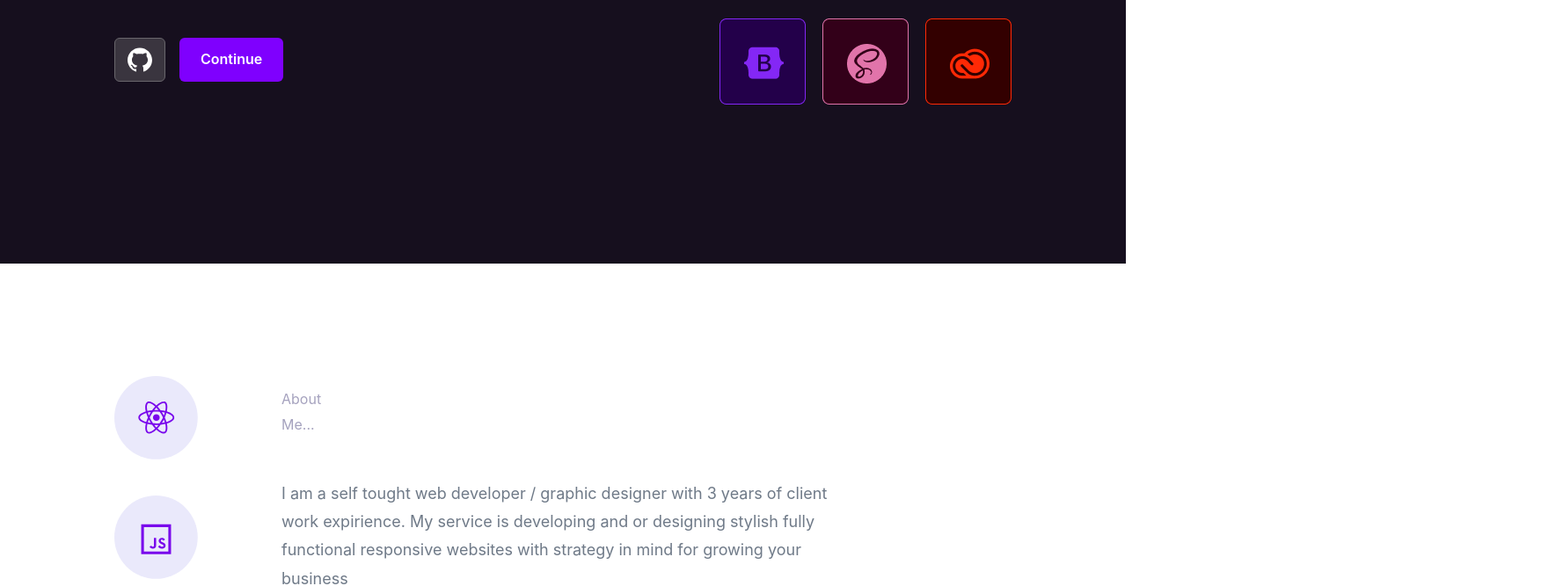
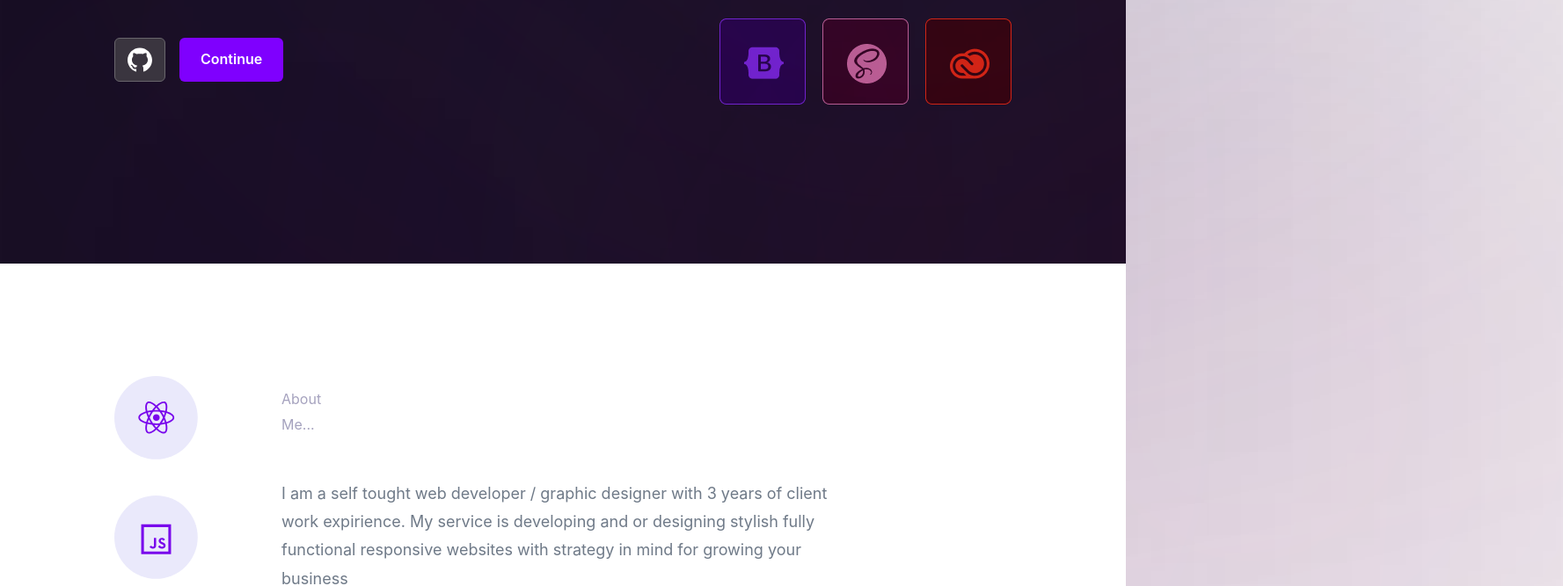
Before and after one commit to jacobpacheco100/jacobpacheco-portfolio, a React (Create React App) app: page / in a window 1280 px wide. Shown: the part 423-1090 px from the top of the page at 88% size, 1777 px wide, since content can reach past the window. Built offline with nearby package versions, Linux system fonts and the light colour scheme.

Commit message:
added: hero gradients

```diff
--- a/package.json
+++ b/package.json
@@ -1,5 +1,5 @@
 {
-  "homepage": "https://jacobpacheco100/jacobpacheco-portfolio",
+  "homepage": "https://jacobpacheco100.github.io/jacobpacheco-portfolio",
   "name": "aug-2022",
   "version": "0.1.0",
   "private": true,
--- a/src/App.jsx
+++ b/src/App.jsx
@@ -24,7 +24,50 @@ function App() {
   return (
     <div className='App'>
       {/* header */}
-      <Box as='header' w='100vw' h='723px' bg='black'>
+      <Box as='header' w='100vw' h='723px' bg='black' pos='relative'>
+        {/* bg gradients */}
+        <div
+          style={{
+            zIndex: 0,
+            position: 'absolute',
+            width: '714px',
+            height: '715px',
+            left: '0',
+            bottom: '-380px',
+            filter: 'blur(438px)',
+            background:
+              'radial-gradient(50% 50% at 50% 50%, rgba(121, 7, 236, 0.6) 0%, rgba(22, 15, 30, 0.6) 100%)',
+            filter: 'blur(438px)',
+          }}
+        ></div>
+
+        <div
+          style={{
+            position: 'absolute',
+            width: '589px',
+            height: '590px',
+            left: '738px',
+            top: '-437px',
+            background:
+              'radial-gradient(50% 50% at 50% 50%, #7B88FF 0%, #160F1E 100%)',
+            filter: 'blur(438px)',
+          }}
+        ></div>
+
+        <div
+          style={{
+            position: 'absolute',
+            width: '714px',
+            height: '715px',
+            left: '1063px',
+            top: '522px',
+
+            background:
+              'radial-gradient(50% 50% at 50% 50%, rgba(255, 0, 184, 0.6) 0%, rgba(22, 15, 30, 0.6) 100%)',
+            filter: 'blur(438px)',
+          }}
+        ></div>
+        {/* content */}
         <Container>
           <Navbar
             about={() => scrollToSection(about)}
@@ -41,7 +84,14 @@ function App() {
       </Box>
 
       {/* about */}
-      <Box ref={about} as='section' w='100vw' minH={{ base: 880, md: 857 }}>
+      <Box
+        ref={about}
+        as='section'
+        w='100vw'
+        minH={{ base: 880, md: 857 }}
+        bg='white'
+        pos='absolute'
+      >
         <Container>
           <About />
         </Container>
--- a/src/components/DropMenu.jsx
+++ b/src/components/DropMenu.jsx
@@ -84,7 +84,6 @@ const DropMenu = ({ about, projects, contact }) => {
                 bg='#400A77'
                 colorHV='white'
                 bgHV='primary'
-                border='red'
               />
             </Flex>
           </Container>
--- a/src/components/Hero.jsx
+++ b/src/components/Hero.jsx
@@ -16,7 +16,7 @@ const Hero = ({ continueBtn }) => {
   return (
     //424
     <Flex mt={100} justify='space-between' align='center'>
-      <Box maxW={{ base: 350, md: 900 }} pr={5}>
+      <Box zIndex={1} maxW={{ base: 350, md: 900 }} pr={5}>
         <Heading
           fontSize='48px'
           maxW={{ base: 300, md: 400 }}
```
